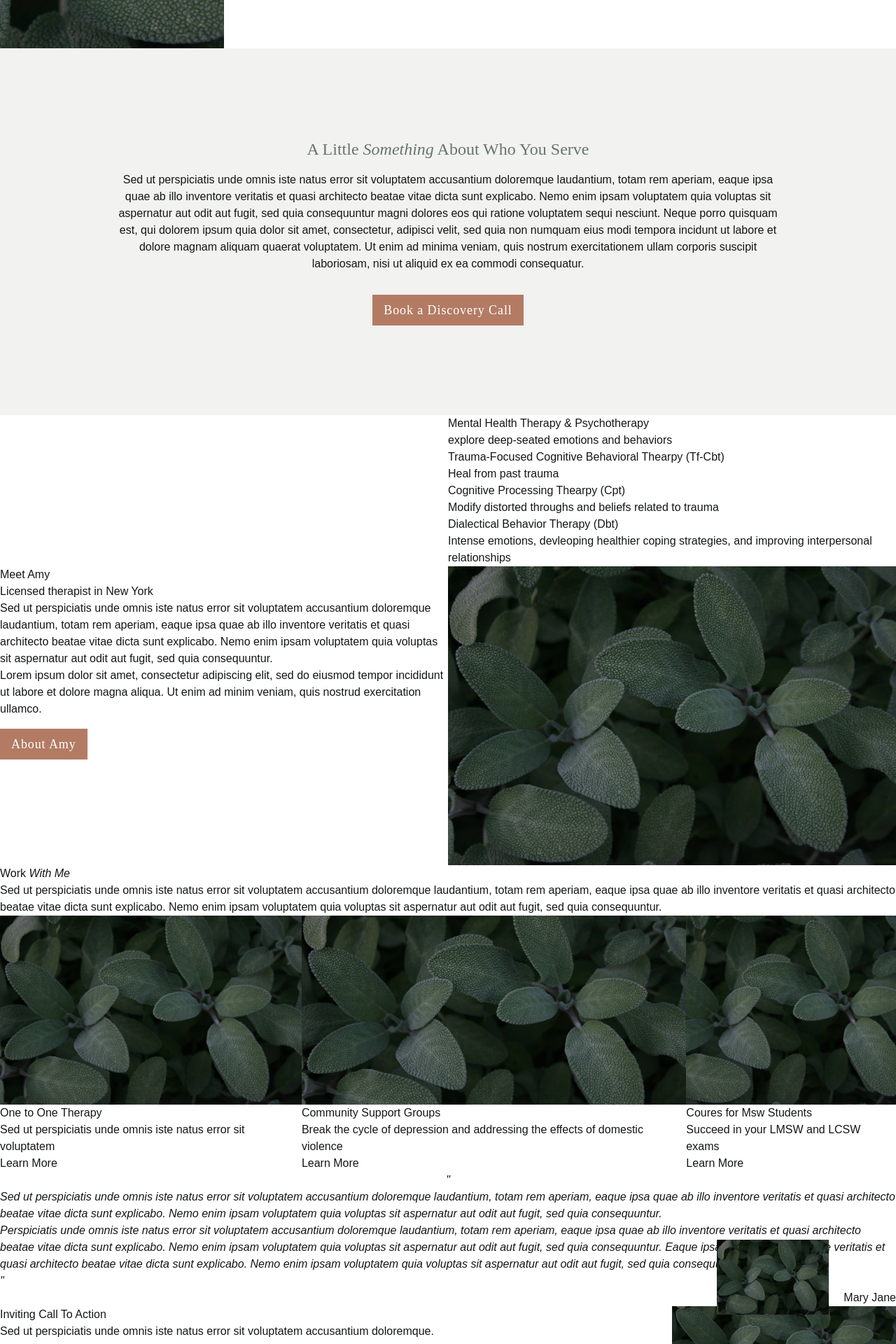
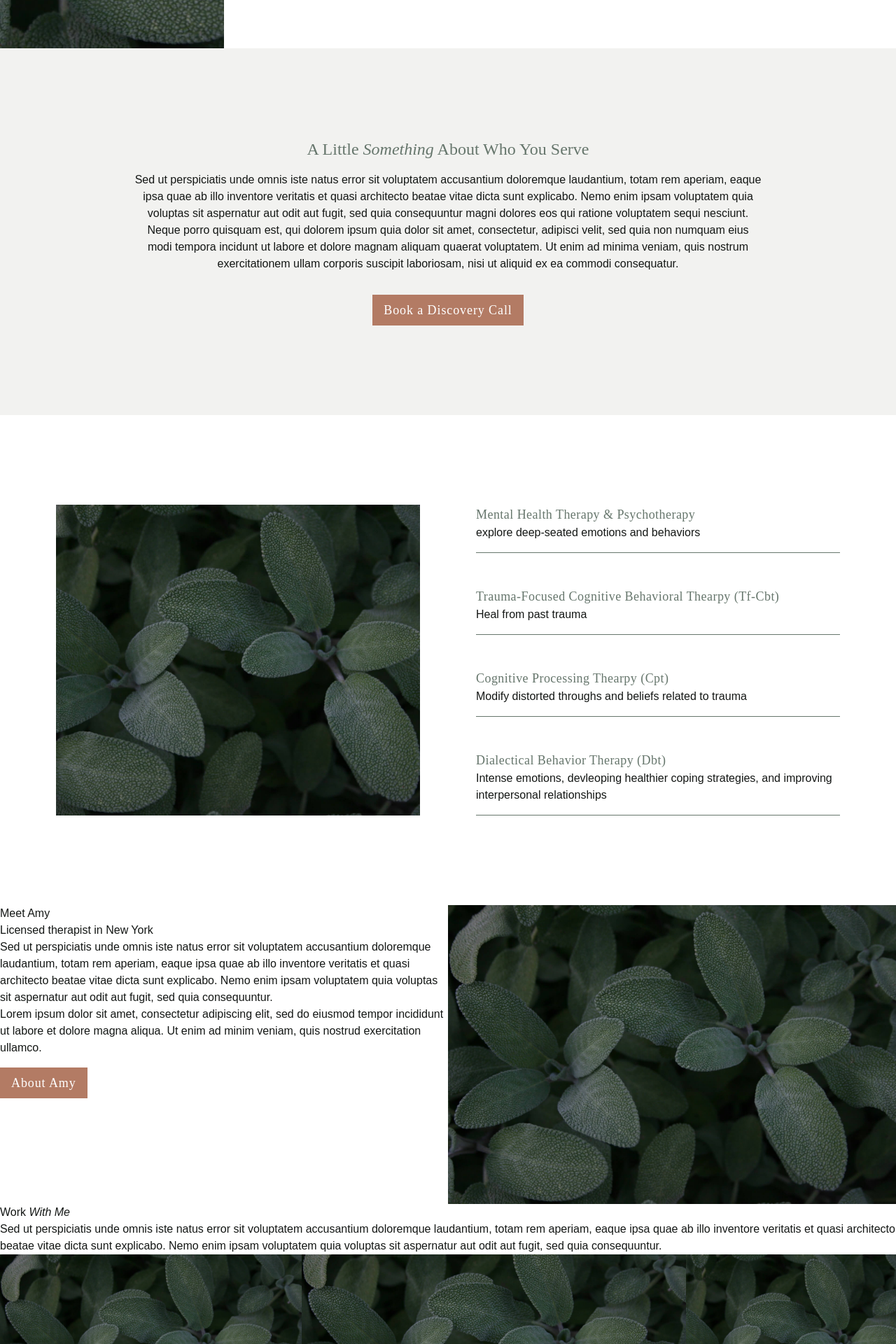
Before and after one commit to brittwoodard/gentle-within, a Jekyll site: the page built from index.html, in a window 1280 px wide. Shown: the part 772-2692 px from the top of the page at 70% size. Built offline with Jekyll 4.4.1, drawn with Linux system fonts in a browser that asks for light colours; nearby versions of some CDN libraries; some web fonts are replaced.

Commit message:
approaches styling

```diff
--- a/assets/css/style.css
+++ b/assets/css/style.css
@@ -572,6 +572,9 @@ nav a:hover {
 .mt-4 {
   margin-top: 1rem;
 }
+.mb-12 {
+  margin-bottom: 3rem;
+}
 .block {
   display: block;
 }
@@ -647,6 +650,12 @@ nav a:hover {
 .gap-4 {
   gap: 1rem;
 }
+.gap-12 {
+  gap: 3rem;
+}
+.gap-20 {
+  gap: 5rem;
+}
 .space-x-4 > :not([hidden]) ~ :not([hidden]) {
   --tw-space-x-reverse: 0;
   margin-right: calc(1rem * var(--tw-space-x-reverse));
@@ -697,6 +706,10 @@ nav a:hover {
   padding-top: 10%;
   padding-bottom: 10%;
 }
+.px-20 {
+  padding-left: 5rem;
+  padding-right: 5rem;
+}
 .text-center {
   text-align: center;
 }
@@ -723,6 +736,12 @@ nav a:hover {
 .capitalize {
   text-transform: capitalize;
 }
+.tracking-wider {
+  letter-spacing: 0.05em;
+}
+.tracking-wide {
+  letter-spacing: 0.025em;
+}
 .text-dark {
   --tw-text-opacity: 1;
   color: rgb(102 118 108 / var(--tw-text-opacity));
@@ -734,6 +753,10 @@ nav a:hover {
 
 /* ----------- ADDITIONAL COMPONENTS  --------- */
 
+.last\:mb-0:last-child {
+  margin-bottom: 0px;
+}
+
 .hover\:text-gray-400:hover {
   --tw-text-opacity: 1;
   color: rgb(156 163 175 / var(--tw-text-opacity));
--- a/index.html
+++ b/index.html
@@ -21,6 +21,10 @@ who-you-serve:
   button:
     text: Book a Discovery Call
     url:
+approach:
+  image:
+    image_path: /uploads/temporary.jpg
+    image_focus:
   approaches:
    - title: Mental Health Therapy & Psychotherapy
      description: explore deep-seated emotions and behaviors
@@ -111,7 +115,7 @@ seo:
 
 
 <!-- Who You Serve -->
-<section class="bg-light py-10p px-12">
+<section class="bg-light py-10p px-20">
   <div class="text-center w-[80%] mx-auto">
     <h2 class="font-serif text-dark text-2xl capitalize mb-4">{{ page.who-you-serve.heading_html }}</h2>
     <div class="mb-4">
@@ -123,17 +127,17 @@ seo:
 
 
 <!-- Healing Approaches -->
-<section class="grid grid-cols-2">
+<section class="grid grid-cols-2 gap-20 py-10p px-20">
 
   <!-- Left Column / Image -->
-  <div class="bg-image-style"></div>
+  <div class="bg-image-style" style="background-image: url('{{ page.approach.image.image_path }}'); background-position: {{ page.approach.image.image_focus }};"></div>
 
   <!-- Right Column / Text -->
   <div>
-  {% for item in page.approaches %}
-    <div>
-      <h3>{{ item.title }}</h3>
-      <p>{{ item.description }}</p>
+  {% for item in page.approach.approaches %}
+    <div class="border-b border-dark mb-12 last:mb-0">
+      <h3 class="font-serif text-dark text-lg tracking-wide">{{ item.title }}</h3>
+      <p class="mb-4">{{ item.description }}</p>
     </div>
   {% endfor %}
   </div>
```
Lines whose indentation alone changed are shown as unchanged.
